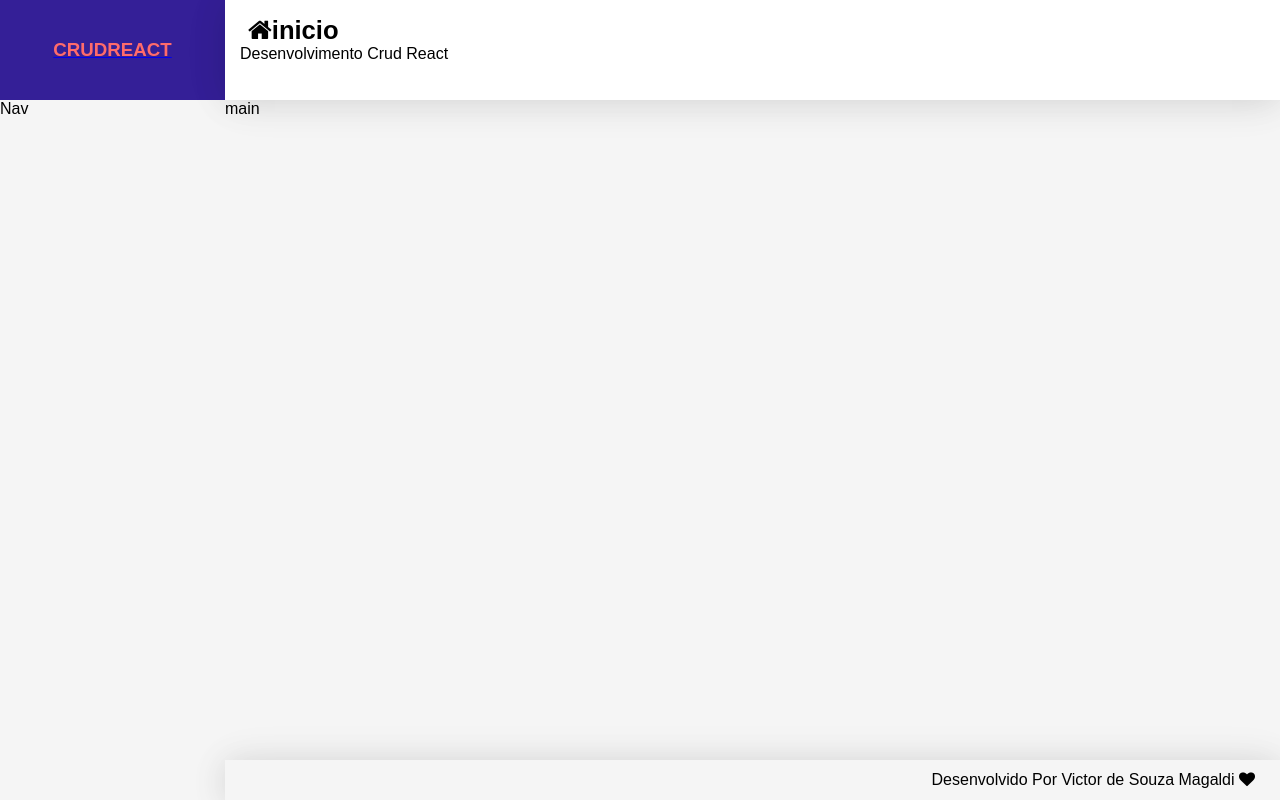
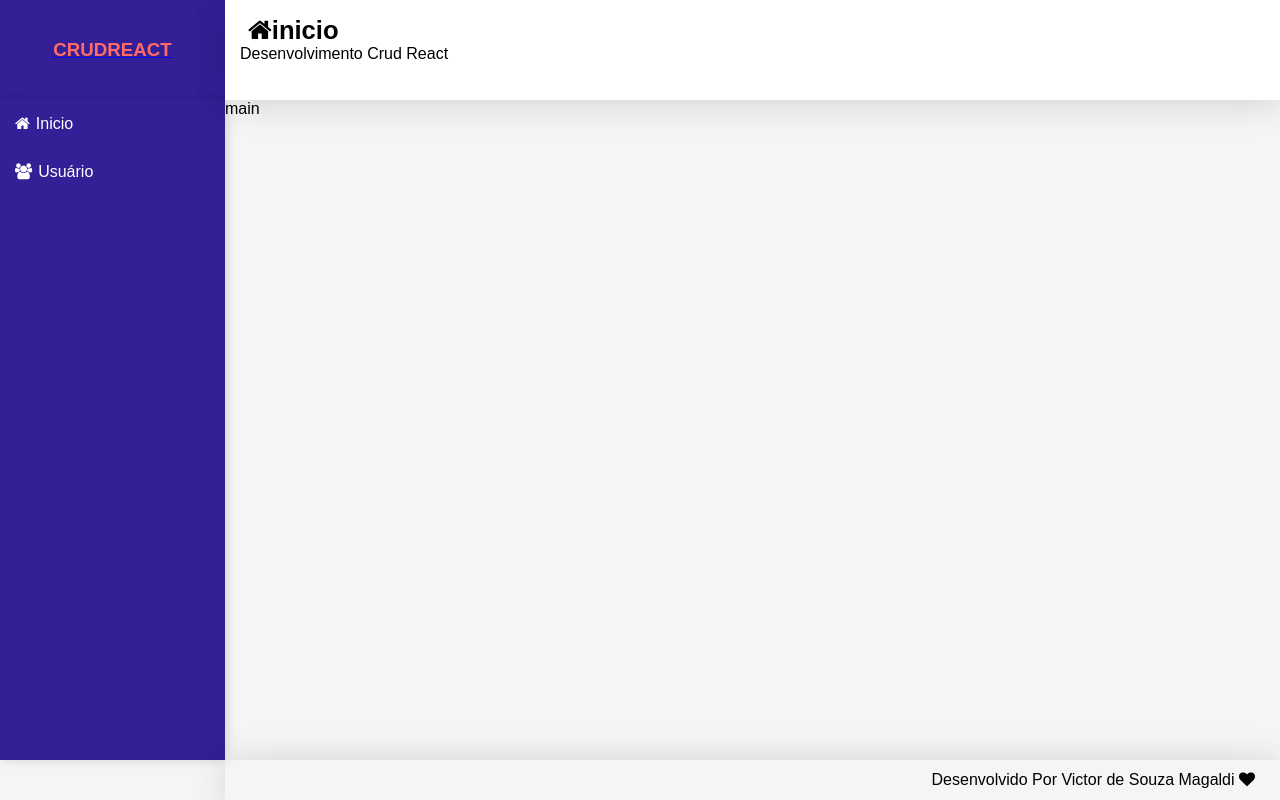
Before and after one commit to victor-magaldi/crud-react, a React (Create React App) app in the folder frontend/: page / in a window 1280 px wide. Built offline with nearby package versions, Linux system fonts and the light colour scheme.

Commit message:
estiliza navegação

```diff
--- /dev/null
+++ b/frontend/src/components/templates/Nav.css
@@ -0,0 +1,18 @@
+aside.menu-area {
+  background-color: var(--bg-dark);
+  box-shadow: 2px 0 10px rgba(0, 0, 0, 0.12), 2px 0 15px rgba(0, 0, 0, 0.02);
+}
+.menu a {
+  display: block;
+  text-decoration: none;
+  color: #fff;
+  padding: 15px;
+  transition: 0.3s ease-in-out;
+}
+.menu a:hover {
+  background-image: linear-gradient(135deg, var(--bg-dark) 0%, #ff6b6b 100%);
+}
+
+.menu i {
+  margin-right: 6px;
+}
--- a/frontend/src/components/templates/Nav.jsx
+++ b/frontend/src/components/templates/Nav.jsx
@@ -1,7 +1,19 @@
 import React from "react";
+import "./Nav.css";
 
 const Nav = () => {
-  return <nav className="navegacao">Nav</nav>;
+  return (
+    <aside className="menu-area">
+      <nav className="menu">
+        <a href="/#">
+          <i className="fa fa-home"></i>Inicio
+        </a>
+        <a href="/#">
+          <i className="fa fa-users"></i>Usuário
+        </a>
+      </nav>
+    </aside>
+  );
 };
 
 export default Nav;
```
